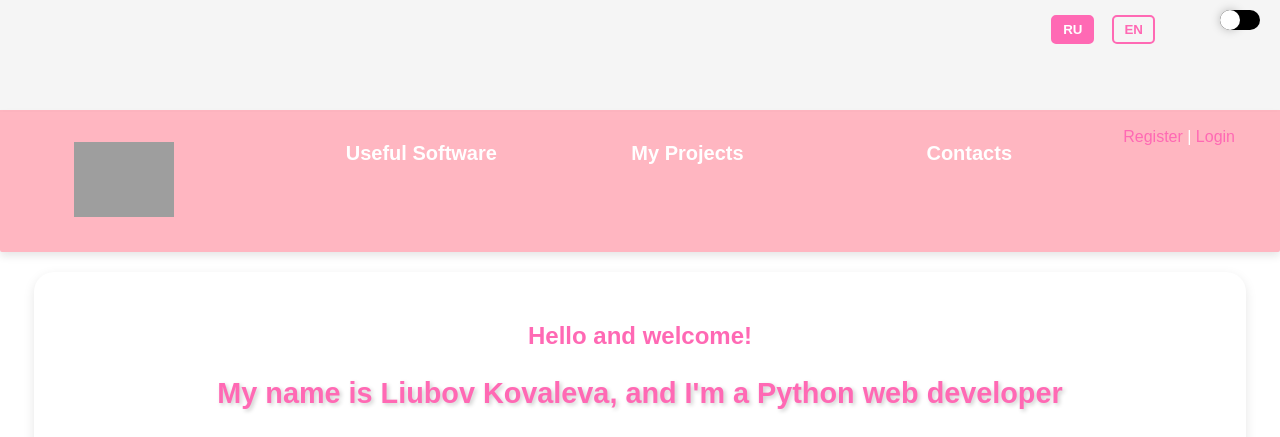
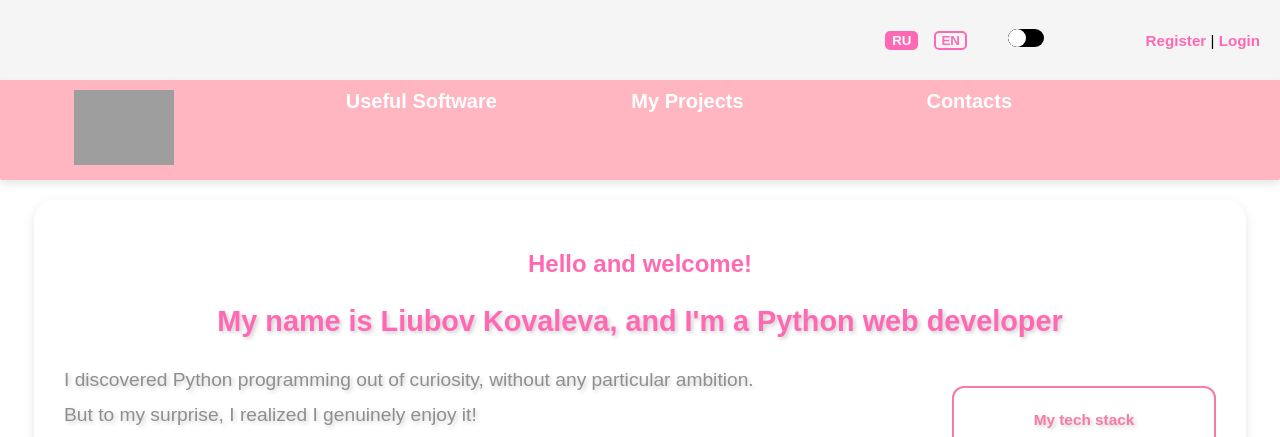
Before and after one commit to liuBA29/my_site, a Django app: page / in a window 1280 px wide. Shown: the top 437 px of the page. Run offline with Django 5.2, Linux system fonts and the light colour scheme; data comes from the database, SQL or seed files in the repository; parts of the project's set-up code (start-up, migrations or seed data) failed here and were passed over; grey boxes are pictures that could not be loaded.

Commit message:
before js-script

```diff
--- a/my_site/static/CSS/styles.css
+++ b/my_site/static/CSS/styles.css
@@ -57,24 +57,32 @@ p {
 /* ================== HEADER ================== */
 
 .preheader {
-
-
   position: relative;
-  height: 90px;
+  display: flex;
+  height: 60px;
+  justify-content: flex-end; /* элементы справа */
+  align-items: center;
   background: var(--pink-gray-very-light);
   padding: 10px 20px;
-  border-bottom: 2px solid var(--pink-light-pink);
+
 }
 
 
 /* Хедер будет прилипать сверху */
+.right-controls {
+  display: flex;
+  align-items: center;
+  justify-content: flex-end;
+  gap: 36px; /* расстояние между языковыми кнопками и тогглом */
+}
+
 
 
 
 header {
     background: var(--pink-light-pink);
     color: #fff;
-    padding: 30px 0;
+    padding: 10px 0;
     text-align: center;
     border-bottom-left-radius: 2px;
     border-bottom-right-radius: 2px;
@@ -148,17 +156,32 @@ nav ul li a.active {
 
 
 .auth {
-    position: absolute;
-    top: 2vh;
-    right: 0vh;
+    position: static;
     display: flex;
-    font-size: 1rem;
     align-items: center;
-    }
+    justify-content: flex-end;
+    font-size: 0.95rem;
+    gap: 8px;
+    flex-shrink: 0;
+    min-width: 180px; /* 💎 фиксируем ширину блока авторизации */
+    text-align: right; /* выравниваем текст по правому краю */
+}
+
+
 
 .auth a {
     color: var(--pink-pink);
     text-decoration: none;
+    font-weight: bold;
+    transition: color 0.2s;
+}
+
+.auth a:hover {
+    color: var(--pink-dark-pink);
+}
+
+.auth strong {
+    color: var(--pink-dark-pink);
 }
 
 
@@ -222,17 +245,18 @@ nav ul li a.active {
 
 /* ================== LANGUAGE SWITCH ================== */
 
+
+
+
+
 .language-buttons {
-    position: absolute;
-    top: 10px; /* Размещаем чуть выше бегунка */
-    right: 120px;
     display: flex;
-    gap: 8px;
+    gap: 6px;
 }
 
 
 .language-button {
-    padding: 5px 10px;
+    padding: 0px 5px;
     text-decoration: none;
     font-weight: bold;
     color: var(--pink-pink);
@@ -253,17 +277,20 @@ nav ul li a.active {
     color: white;
 }
 /* ================== TOGGLE THEME ================== */
+.language-buttons,
+.toggle {
+  position: static;
+}
 
 .toggle {
-    --width: 40px;
+    --width: 36px;
     --height: calc(var(--width) / 2);
     --border-radius: calc(var(--height) / 2);
     display: inline-block;
     cursor: pointer;
-    position: absolute;
-    top: 10px;     /* 🔸 теперь внутри preheader */
-    right: 60px;   /* 🔸 аккуратно справа */
+    position: static; /* ✅ вместо absolute */
 }
+
 
 
         .toggle__input {
@@ -283,6 +310,18 @@ nav ul li a.active {
             background: var(--pink-light-pink);
         }
 
+        .toggle__fill {
+            position: relative; /* ✅ было absolute */
+            width: var(--width);
+            height: var(--height);
+            border-radius: var(--border-radius);
+            background: black;
+            transition: background 0.2s;
+            display: inline-block; /* чтобы занимал место в потоке */
+            overflow: hidden; /* чтобы кружочек не вылезал */
+            flex-shrink: 0; /* не сжимался */
+        }
+
         .toggle__fill::after {
             content: "";
             position: absolute;
@@ -291,10 +330,12 @@ nav ul li a.active {
             height: var(--height);
             width: var(--height);
             background: var(--white);
-            box-shadow: 0 0 10px rgba(0, 0, 0, 0.25);
             border-radius: var(--border-radius);
-            transition: transform 0.2s;
+            box-shadow: 0 0 14px rgba(0, 0, 0, 0.25);
+            transition: transform 0.2s ease;
         }
+
+
 
         .toggle__input:checked ~ .toggle__fill::after {
             transform: translateX(var(--height));
@@ -482,7 +523,10 @@ footer {
     color: var(--white);
 }
 
+.dark-theme .preheader {
+    background: var(--pink-gray-header-footer);
 
+}
 .dark-theme header,
 .dark-theme footer {
     background: var(--pink-gray-header-footer);
--- a/my_site/templates/base.html
+++ b/my_site/templates/base.html
@@ -46,6 +46,8 @@
 <!--    </nav>-->
 <!--</div>-->
 <div class="preheader">
+    <div class="right-controls">
+
      <form action="{% url 'set_language' %}" method="post">
             {% csrf_token %}
             <input name="next" type="hidden" value="{{ redirect_to }}">
@@ -59,6 +61,7 @@
                     </button>
                 {% endfor %}
             </div>
+
         </form>
 
 
@@ -70,8 +73,23 @@
                 </label>
             </form>
 
+     <!-- block authentication -->
+<div class="auth">
+    <nav>
+        {% if user.is_authenticated %}
+            {% trans "Hello" %}, <strong>{{ user.username }}</strong>
+            <a class="logout" href="{% url 'accounts:logout' %}">| {% trans "Logout" %}</a>
+        {% else %}
+            <a href="{% url 'accounts:register' %}">{% trans "Register" %}</a> |
+            <a href="{% url 'accounts:login' %}">{% trans "Login" %}</a>
+        {% endif %}
+    </nav>
+</div>
+<!-- end block authentication -->
 
 
+
+</div>
 </div>
 
 
@@ -107,19 +125,7 @@
 
 
 
-        <!-- block authentication -->
-<div class="auth">
-    <nav>
-        {% if user.is_authenticated %}
-            {% trans "Hello" %}, <strong>{{ user.username }}</strong>
-            <a class="logout" href="{% url 'accounts:logout' %}">| {% trans "Logout" %}</a>
-        {% else %}
-            <a href="{% url 'accounts:register' %}">{% trans "Register" %}</a> |
-            <a href="{% url 'accounts:login' %}">{% trans "Login" %}</a>
-        {% endif %}
-    </nav>
-</div>
-<!-- end block authentication -->
+
 
 
 
```
